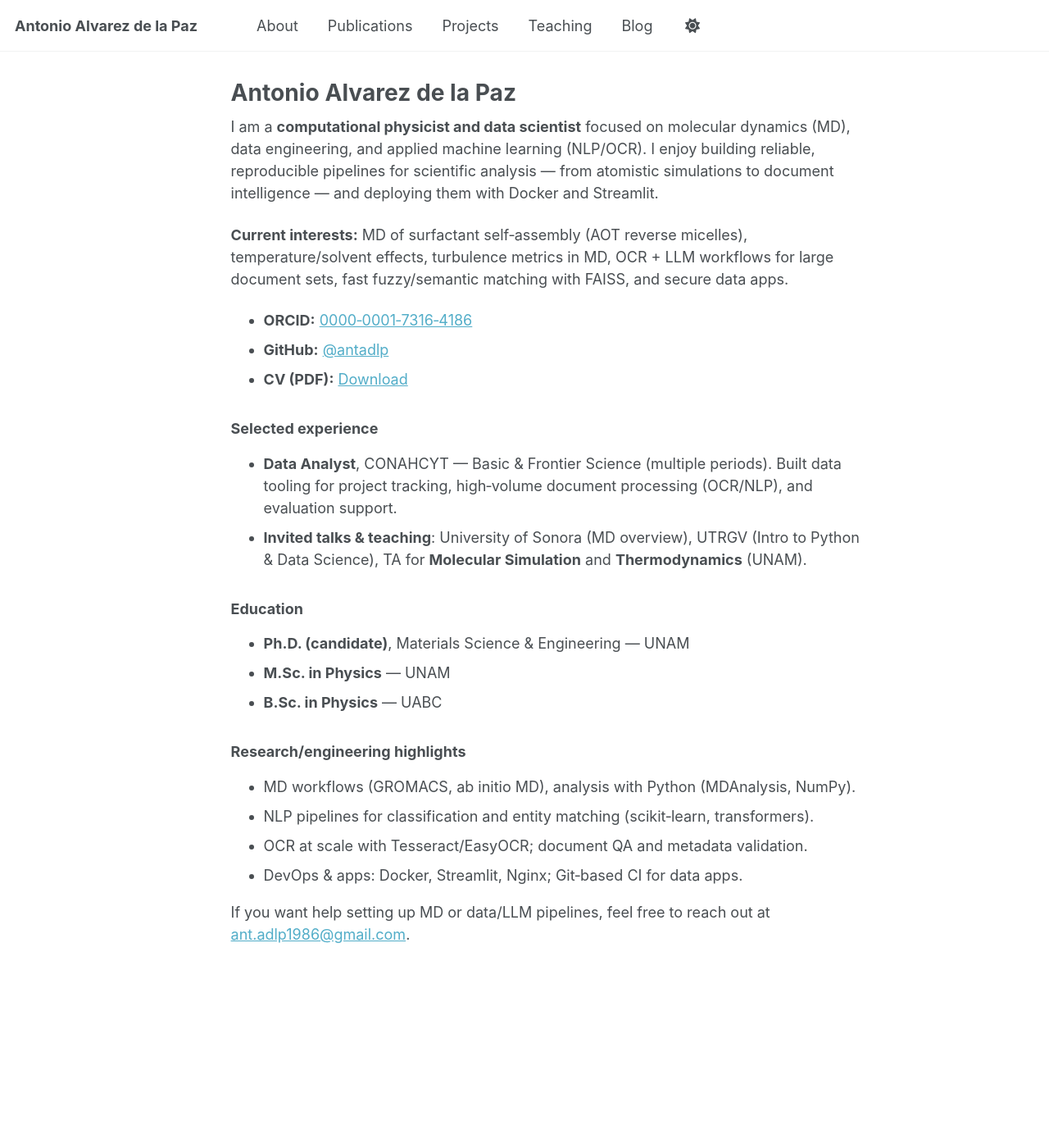
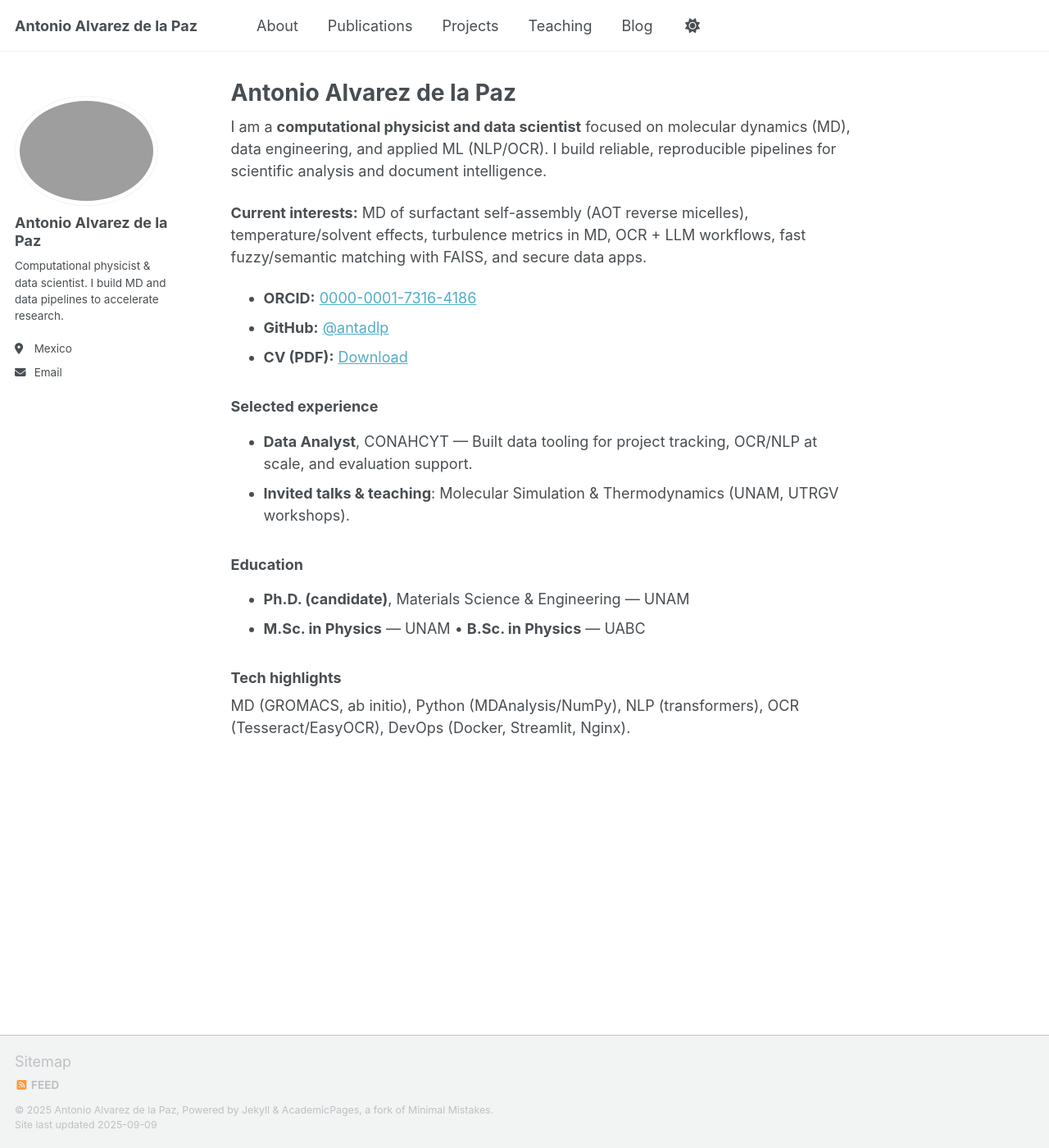
Before and after one commit to antadlp/antadlp.github.io, a Jekyll site: the page built from _pages/about.md, in a window 1280 px wide and 1400 px high. Shown: the whole window at 82% size. Built offline with Jekyll 4.4.1, drawn with Linux system fonts in a browser that asks for light colours; a script that is not in the unit is left out.

Commit message:
side panel

```diff
--- a/_pages/about.md
+++ b/_pages/about.md
@@ -2,30 +2,24 @@
 permalink: /
 title: "Antonio Alvarez de la Paz"
 layout: single
-classes: wide
+author_profile: true
 ---
 
-I am a **computational physicist and data scientist** focused on molecular dynamics (MD), data engineering, and applied machine learning (NLP/OCR). I enjoy building reliable, reproducible pipelines for scientific analysis — from atomistic simulations to document intelligence — and deploying them with Docker and Streamlit.
+I am a **computational physicist and data scientist** focused on molecular dynamics (MD), data engineering, and applied ML (NLP/OCR). I build reliable, reproducible pipelines for scientific analysis and document intelligence.
 
-**Current interests:** MD of surfactant self‑assembly (AOT reverse micelles), temperature/solvent effects, turbulence metrics in MD, OCR + LLM workflows for large document sets, fast fuzzy/semantic matching with FAISS, and secure data apps.
+**Current interests:** MD of surfactant self-assembly (AOT reverse micelles), temperature/solvent effects, turbulence metrics in MD, OCR + LLM workflows, fast fuzzy/semantic matching with FAISS, and secure data apps.
 
-- **ORCID:** <a href="https://orcid.org/0000-0001-7316-4186" target="_blank" rel="noopener">0000‑0001‑7316‑4186</a>
+- **ORCID:** <a href="https://orcid.org/0000-0001-7316-4186" target="_blank" rel="noopener">0000-0001-7316-4186</a>
 - **GitHub:** <a href="https://github.com/antadlp" target="_blank" rel="noopener">@antadlp</a>
 - **CV (PDF):** <a href="/files/Antonio_Alvarez_CV.pdf" target="_blank" rel="noopener">Download</a>
 
 ### Selected experience
-- **Data Analyst**, CONAHCYT — Basic & Frontier Science (multiple periods). Built data tooling for project tracking, high‑volume document processing (OCR/NLP), and evaluation support.
-- **Invited talks & teaching**: University of Sonora (MD overview), UTRGV (Intro to Python & Data Science), TA for **Molecular Simulation** and **Thermodynamics** (UNAM).
+- **Data Analyst**, CONAHCYT — Built data tooling for project tracking, OCR/NLP at scale, and evaluation support.
+- **Invited talks & teaching**: Molecular Simulation & Thermodynamics (UNAM, UTRGV workshops).
 
 ### Education
 - **Ph.D. (candidate)**, Materials Science & Engineering — UNAM
-- **M.Sc. in Physics** — UNAM
-- **B.Sc. in Physics** — UABC
+- **M.Sc. in Physics** — UNAM • **B.Sc. in Physics** — UABC
 
-### Research/engineering highlights
-- MD workflows (GROMACS, ab initio MD), analysis with Python (MDAnalysis, NumPy).
-- NLP pipelines for classification and entity matching (scikit‑learn, transformers).
-- OCR at scale with Tesseract/EasyOCR; document QA and metadata validation.
-- DevOps & apps: Docker, Streamlit, Nginx; Git‑based CI for data apps.
-
-If you want help setting up MD or data/LLM pipelines, feel free to reach out at <a href="mailto:ant.adlp1986@gmail.com">ant.adlp1986@gmail.com</a>.
+### Tech highlights
+MD (GROMACS, ab initio), Python (MDAnalysis/NumPy), NLP (transformers), OCR (Tesseract/EasyOCR), DevOps (Docker, Streamlit, Nginx).
```
